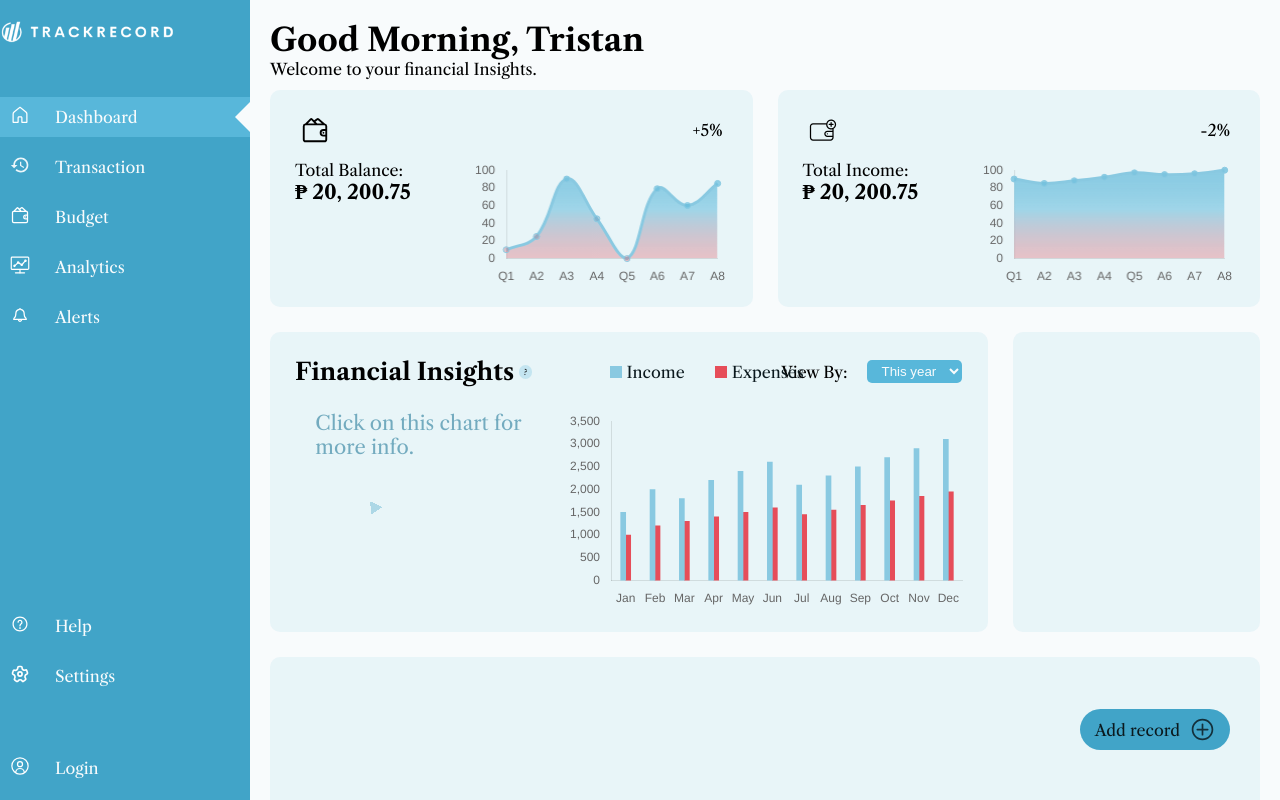
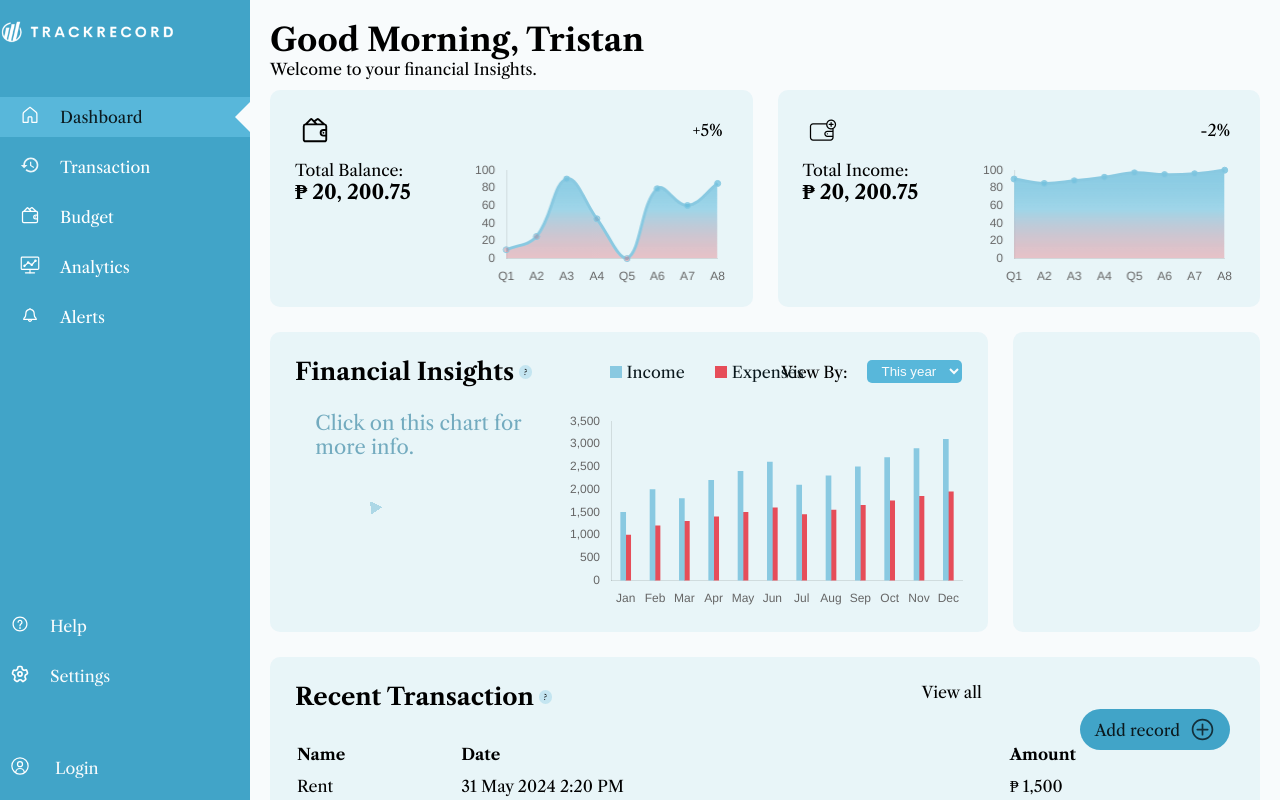
Before and after one commit to Etan31/Trackrecords-101, a React (Create React App) app in the folder v2-trackrecord/: page / in a window 1280 px wide. Built offline with nearby package versions, Linux system fonts and the light colour scheme.

Commit message:
Added recent transaction

```diff
--- a/v2-trackrecord/src/components/NavBar.js
+++ b/v2-trackrecord/src/components/NavBar.js
@@ -1,5 +1,5 @@
-import React from 'react';
-import { Link } from 'react-router-dom';
+import React, { useState } from 'react';
+import { Link, useLocation} from 'react-router-dom';
 
 // icons
    import Logo from './../img/ic-trackrecord.png';
@@ -15,6 +15,9 @@ import { Link } from 'react-router-dom';
 //
 
 function NavBar() {
+
+  const [activeLink, setActiveLink] = useState('/')
+
   const pages = [
     { name: 'Dashboard', icon: ICHome, route: '/' },
     { name: 'Transaction', icon: ICTransaction, route: '/transaction' },
@@ -28,16 +31,25 @@ function NavBar() {
     { name: 'Settings', icon: ICSettings, route: '/settings' }
   ];
 
+  // to change current navigation active
+  const handleLinkClick = (path) => {
+    setActiveLink(path);
+  };
+
   const renderNavItems = (items) =>
     items.map((item) => (
-      <li key={item.name}>
-        <Link to={item.route}>
+      <Link
+      to={item.route}
+      key={item.name}
+      onClick={() => handleLinkClick(item.route)}>
+
+        <li className={activeLink === item.route ? 'active' : ''}>
           <div className="ic">
             <img src={item.icon} alt={`${item.name} icon`} />
           </div>
           <div className="nav-name">{item.name}</div>
-        </Link>
-      </li>
+        </li>
+      </Link>
     ));
 
   return (
--- /dev/null
+++ b/v2-trackrecord/src/components/transaction/RecentTransaction.js
@@ -0,0 +1,51 @@
+import React from 'react';
+
+
+function RecentTransaction() {
+   return (
+      <div className="recent-transaction">
+         <div className="heading-transaction">
+            <header>
+               <h2>Recent Transaction</h2>
+               <div className="ic-info">?</div>
+            </header>
+         </div>
+         <div className="view-all"> View all </div>
+         <div className="transaction-table">
+            <table>
+               <thead>
+                  <tr>
+                     <td>Name</td>
+                     <td>Date</td>
+                     <td>Amount</td>
+                  </tr>
+               </thead>
+               <tbody>
+                  <tr>
+                     <td>Rent</td>
+                     <td>31 May 2024 2:20 PM</td>
+                     <td>₱ 1,500</td>
+                  </tr>
+                  <tr>
+                     <td>Rent</td>
+                     <td>31 May 2024 2:20 PM</td>
+                     <td>₱ 1,500</td>
+                  </tr>
+                  <tr>
+                     <td>Rent</td>
+                     <td>31 May 2024 2:20 PM</td>
+                     <td>₱ 1,500</td>
+                  </tr>
+                  <tr>
+                     <td>Rent</td>
+                     <td>31 May 2024 2:20 PM</td>
+                     <td>₱ 1,500</td>
+                  </tr>
+               </tbody>
+            </table>
+         </div>
+      </div>
+    );
+}
+
+export default RecentTransaction;
--- a/v2-trackrecord/src/css/Dashboard.css
+++ b/v2-trackrecord/src/css/Dashboard.css
@@ -255,7 +255,6 @@ h1, h2, h3, h4, h5 {
 
 .view-all { grid-area: view-all; }
 
-.transaction-table { grid-area: transaction-table; }
 
 /* TODO: make this responsive */
 .balance-info,
@@ -467,3 +466,30 @@ div#legend-container {
   width: 25px;
   height: 25px;
 }
+
+
+/* Recent Transaction */
+.transaction-table {
+  grid-area: transaction-table;
+  overflow-y: auto;
+}
+
+.recent-transaction {
+  padding: 25px;
+}
+
+.heading-transaction header {
+  display: flex;
+  align-items: center;
+  gap: 5px
+}
+
+.transaction-table table {
+  width: 100%;
+  margin-bottom: 25px;
+}
+
+.transaction-table thead td {
+  font-weight: 800;
+  padding-block: 10px;
+}
--- a/v2-trackrecord/src/css/navigation.css
+++ b/v2-trackrecord/src/css/navigation.css
@@ -68,11 +68,11 @@ li {
 }
 
 /* TODO: Change this when changed on route  */
-.nav-items ul li:first-child {
+/* .nav-items ul a:first-child {
    background-color: var(--main-accent);
 }
 
-.nav-items ul li:first-child::after {
+.nav-items ul a:first-child::after {
   content: '';
   position: absolute;
   right: 0;
@@ -80,10 +80,43 @@ li {
   transform: translateY(-50%);
   width: 0;
   height: 0;
-  border-top: 15px solid transparent; /* Triangle shape: no color on top */
-  border-bottom: 15px solid transparent; /* Triangle shape: no color on bottom */
-  border-right: 15px solid var(--main-bg); /* Triangle pointing to the left with background color */
+  border-top: 15px solid transparent;
+  border-bottom: 15px solid transparent;
+  border-right: 15px solid var(--main-bg);
+} */
+
+/* Default styling for nav items */
+.nav-items ul a li {
+  padding: 20px 20px;
+  color: #fff;
+  text-decoration: none;
+  position: relative;
 }
+
+/* Active class for the selected link */
+.nav-items ul a li.active {
+  background-color: var(--main-accent); /* Highlight the active link */
+  color: var(--main-text);
+}
+
+.nav-items ul a li .ic img.active {
+   filter: none;
+}
+
+/* Active link with arrow */
+.nav-items ul a li.active::after {
+  content: '';
+  position: absolute;
+  right: 0;
+  top: 50%;
+  transform: translateY(-50%);
+  width: 0;
+  height: 0;
+  border-top: 15px solid transparent;
+  border-bottom: 15px solid transparent;
+  border-right: 15px solid var(--main-bg); /* Arrow pointing to the right */
+}
+
 
 li > .ic img,
 .ic img {
@@ -116,6 +149,13 @@ li a,
    gap: 25px
 }
 
+.nav-items ul a,
+.others ul a {
+   color: var(--main-accent);
+   text-decoration: none;
+}
+
+
 @keyframes hover-list {
   0% {
     background-color: unset;
--- a/v2-trackrecord/src/js/App.js
+++ b/v2-trackrecord/src/js/App.js
@@ -31,6 +31,11 @@ import NavBar from './../components/NavBar';
   import Help from './../pages/Help';
   import Settings from './../pages/Settings';
   import Login from './../pages/Login';
+//
+
+// components
+import RecentTransaction from './../components/transaction/RecentTransaction';
+
 //
 
 function App() {
@@ -105,11 +110,8 @@ function DashboardContainer() {
             <div className="note-financial"></div>
           </div>
 
-          <div className="recent-transaction">
-            <div className="heading-transaction"></div>
-            <div className="view-all"></div>
-            <div className="transaction-table"></div>
-          </div>
+          <RecentTransaction />
+
           <div className="addtransaction">
             Add record
             <img src={ICAdd} alt="Cross icon" />
```
Also changed, not shown: v2-trackrecord/src/css/Transaction.css (line endings or trailing spaces).
